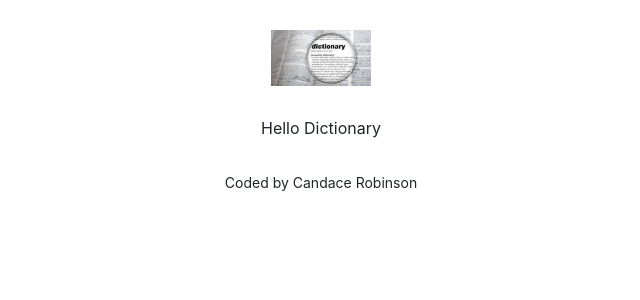
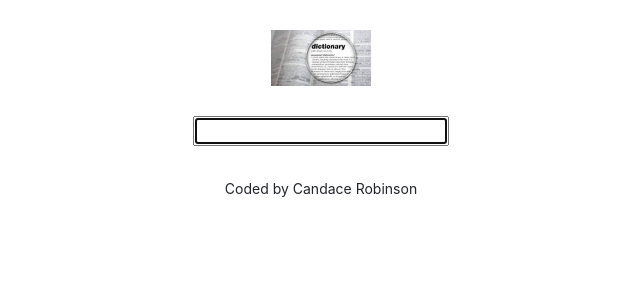
Before and after one commit to c-robinson23/react-dictionary-app, a React (Create React App) app: page / in a window 1280 px wide. Shown: the top 300 px of the page, without its empty margins (319-959 px from the left). Built offline with nearby package versions, Linux system fonts and the light colour scheme.

Commit message:
Update Dictionary.js file
Added states/useState to keep track of the entered value that changes and display when necessary

Added event.preventDefault to stop  certain automatic behaviors

```diff
--- a/src/Dictionary.js
+++ b/src/Dictionary.js
@@ -1,6 +1,23 @@
-import React from "react";
+import React, { useState } from "react";
 import "./Dictionary.css";
 
 export default function Dictionary() {
-  return <div className="Dictionary">Hello Dictionary</div>;
+  let [keyword, setKeyword] = useState(" ");
+
+  function handleKeywordChange(event) {
+    //console.log(event);
+    setKeyword(event.target.value);
+  }
+
+  function search(event) {
+    event.preventDefault();
+    alert(`Searching for the ${keyword} definition...`);
+  }
+  return (
+    <div className="Dictionary">
+      <form onSubmit={search}>
+        <input type="search" autoFocus={true} onChange={handleKeywordChange} />
+      </form>
+    </div>
+  );
 }
```
